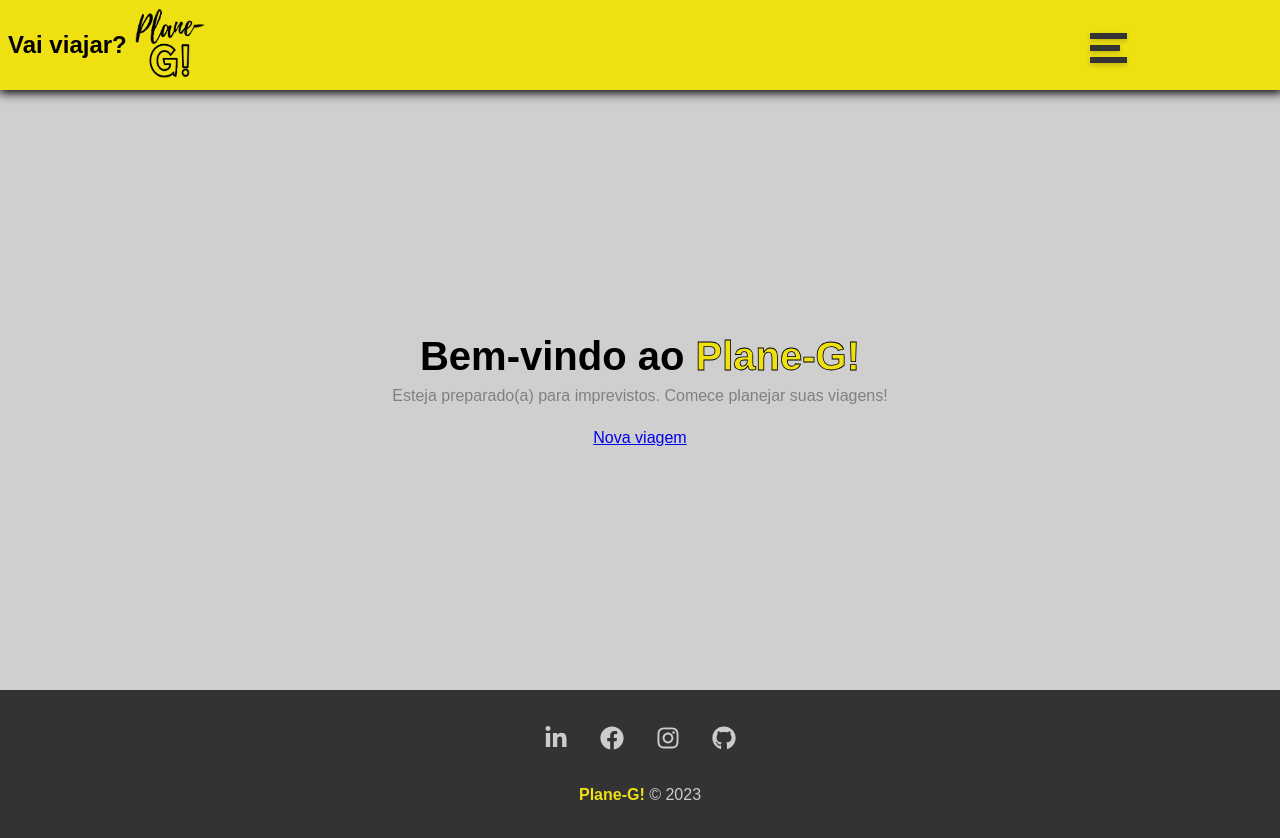
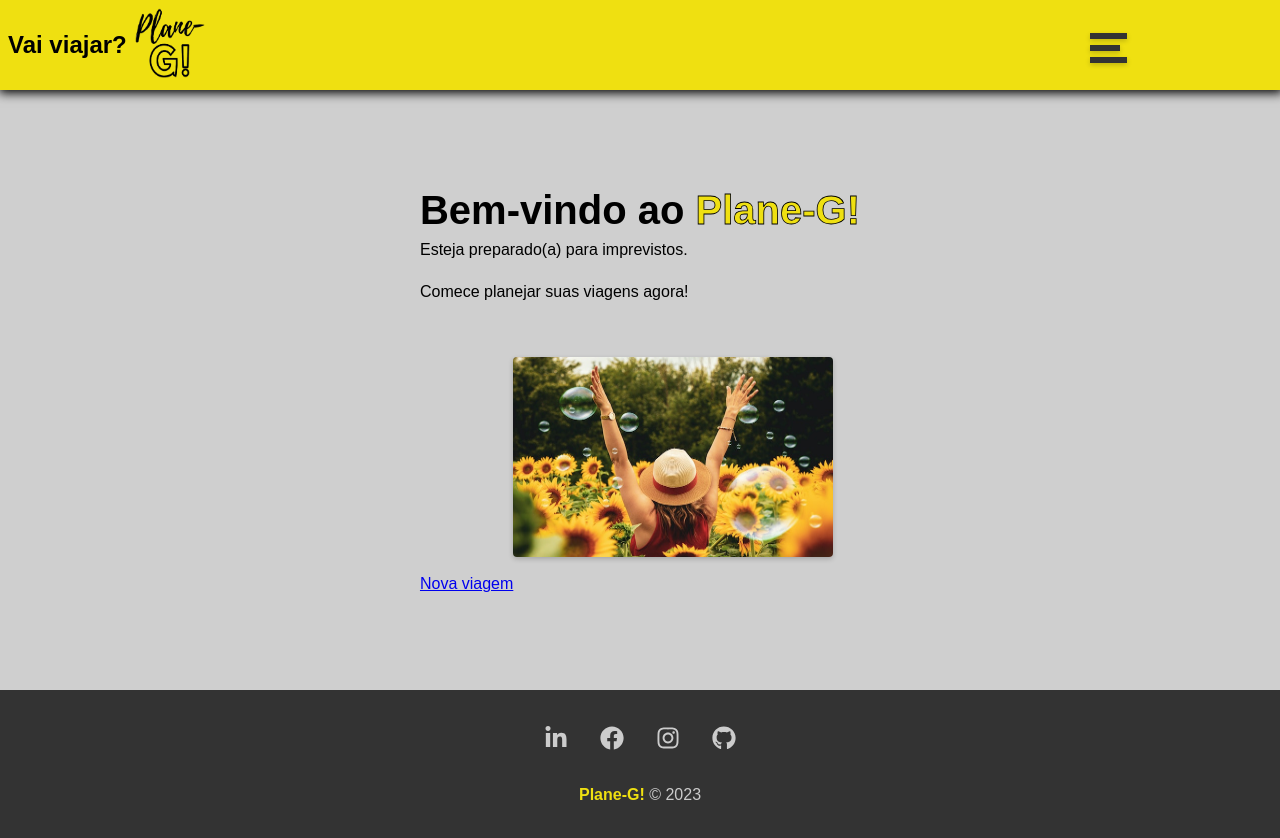
Before and after one commit to alexandreSouza31/plane-G, a React (Create React App) app: page / in a window 1280 px wide. Built offline with nearby package versions, Linux system fonts and the light colour scheme.

Commit message:
will add the image to the initial component

```diff
--- a/src/components/pages/Home.js
+++ b/src/components/pages/Home.js
@@ -1,14 +1,17 @@
 import styles from "./Home.module.css";
-import img_home from "../../img/img_home.jpg"
+import img_home from "../../img/freedom.jpg"
 
 function Home() {
     return (
         <section className={styles.home_container}>
+            <div className={styles.dialog}>
             <h1>
                 Bem-vindo ao <span>Plane-G!</span>
             </h1>
-            <p>Esteja preparado(a) para imprevistos. Comece planejar suas viagens!</p>
+            <p>Esteja preparado(a) para imprevistos.</p>
+            <p>Comece planejar suas viagens agora!</p>
             <a href="/">Nova viagem</a>
+            <img src={img_home } /></div>
         </section>
     )
 }
--- a/src/components/pages/Home.module.css
+++ b/src/components/pages/Home.module.css
@@ -1,14 +1,27 @@
 .home_container {
     width: 100vw;
-    height: 50vh;
+    min-height: 400px;
     display: flex;
     flex-direction: column;
     justify-content: center;
     align-items: center;
-    padding: 4rem;
+    padding: 2rem;
+    box-sizing: border-box;
+    /* background-image: url("../../img/freedom.jpg"); */
+    /* background-repeat: no-repeat;
+    background-size: contain; */
 }
 
+/* .dialog{
+    bottom: 150px;
+    position: relative;
+    background-color: #000000b8;
+    box-shadow: 0 2px 5px rgba(0, 0, 0, 0.5);
+
+    border-radius: 10px;
+} */
 .home_container h1{
+    /* color: whitesmoke; */
     font-size: 2.5rem;
     margin-bottom: .5rem;
 }
@@ -20,5 +33,12 @@
 
 .home_container p{
     margin-bottom: 1.5rem;
-    color: grey;
+    /* color: whitesmoke; */
 }
+.home_container img{
+    width: 320px;
+    height: 200px;
+    margin: 2rem 0;
+    border-radius: 4px;
+    box-shadow: 0 2px 5px rgba(0, 0, 0, 0.2);
+}
```
Also changed, not shown: src/img/freedom.jpg (added).
